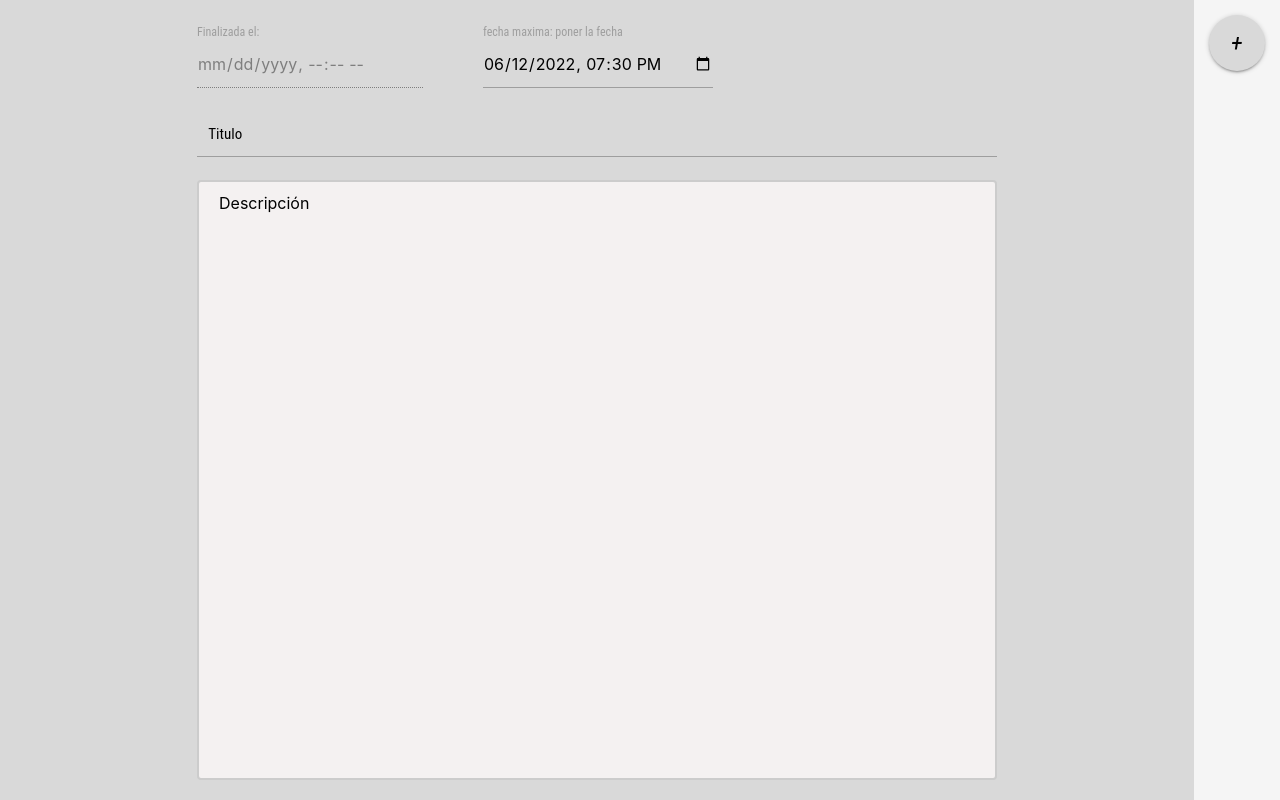
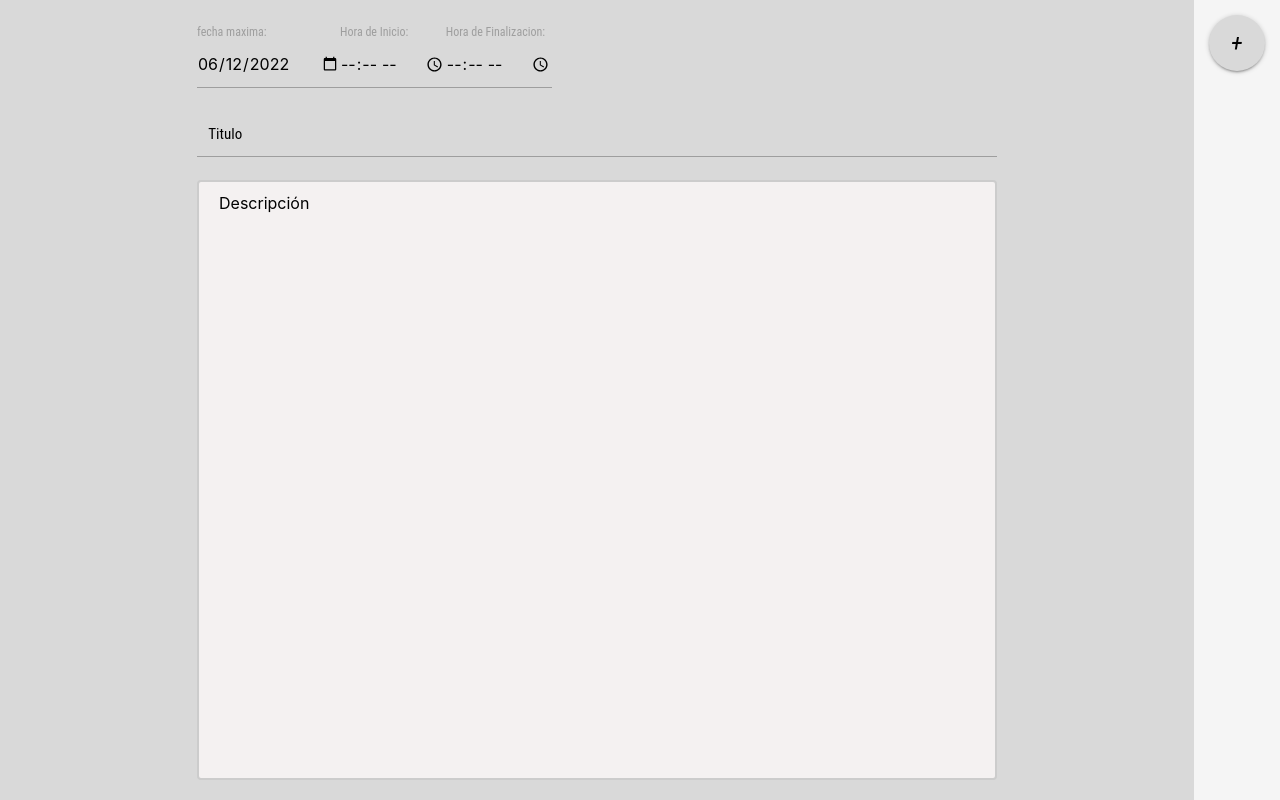
Before and after one commit to JulianCallejas/ProyectoAgenda, a Flask app: template AgendApp/templates/NewTask.html in a window 1280 px wide. Run offline with Flask 2, Linux system fonts and the light colour scheme; the template is opened without the code that fills it, so the values that code supplies are empty; parts of the project's set-up code (start-up, migrations or seed data) failed here and were passed over; some libraries are stand-ins or nearby versions.

Commit message:
Add files via upload

```diff
--- a/AgendApp/templates/NewTask.html
+++ b/AgendApp/templates/NewTask.html
@@ -13,14 +13,18 @@
     <div class="contenedor">
         <div class="caja-descripcion">
             <form class="col s12">
-                <div style="margin: .4rem 0; width: 350px; display: flex; flex-direction: row; gap: 60px;">
+                <div style="margin: .4rem 0; width: 350px; display: flex; flex-direction: row;">
                     <div>
-                        <label for="fecha_maxima">Finalizada el:</label>
-                        <input type="datetime-local" id="fecha_maxima" name="fecha_maxima" value="#" disabled="disabled">
+                        <label for="fecha_maxima">fecha maxima:</label>
+                        <input type="date" id="fecha_maxima" name="fecha_maxima" value="2022-06-12">
                     </div>
                     <div>
-                        <label for="fecha_maxima">fecha maxima: poner la fecha</label>
-                        <input type="datetime-local" id="fecha_maxima" name="fecha_maxima" value="2022-06-12T19:30">
+                        <label for="fecha_maxima">Hora de Inicio:</label>
+                        <input type="time" id="appt" name="appt" required>
+                    </div>
+                    <div>
+                        <label for="fecha_maxima">Hora de Finalizacion:</label>
+                        <input type="time" id="appt" name="appt" required>
                     </div>
                 </div>
                 <div class="textarea-descripcion">
```
